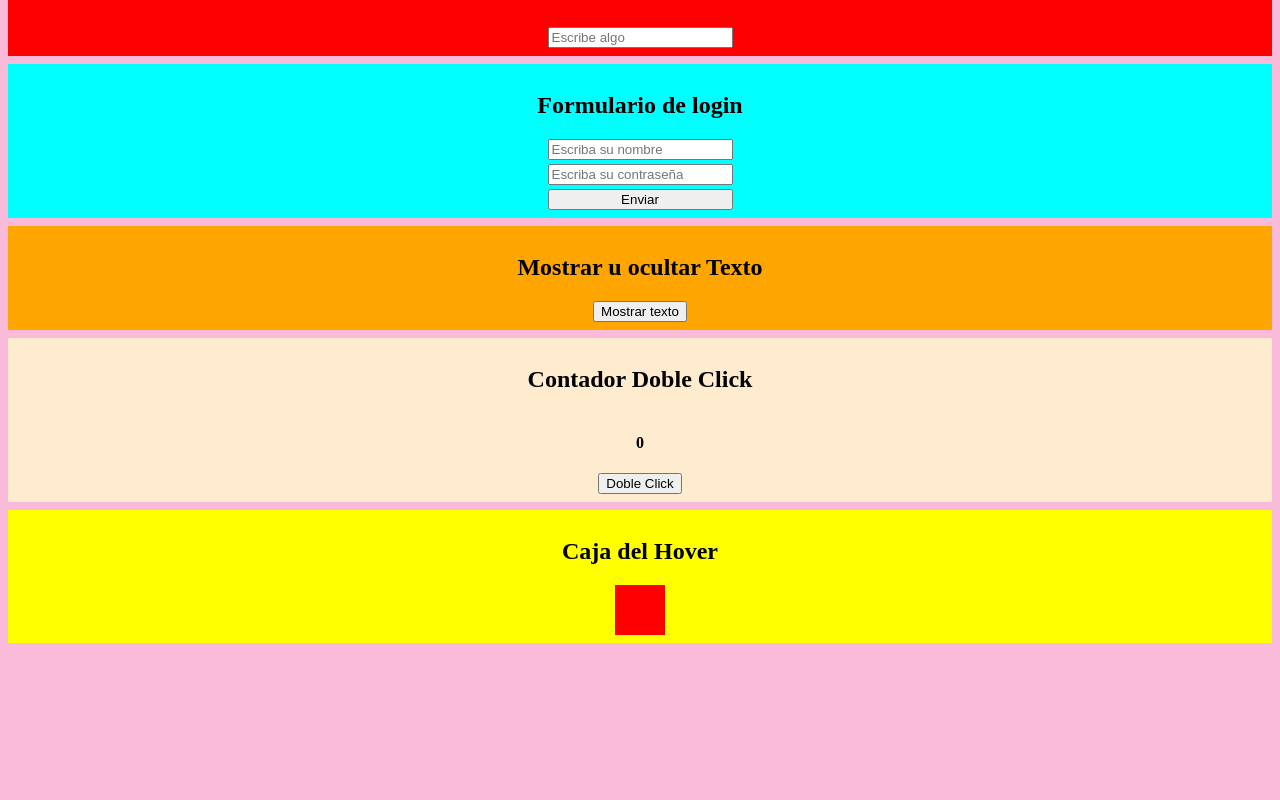
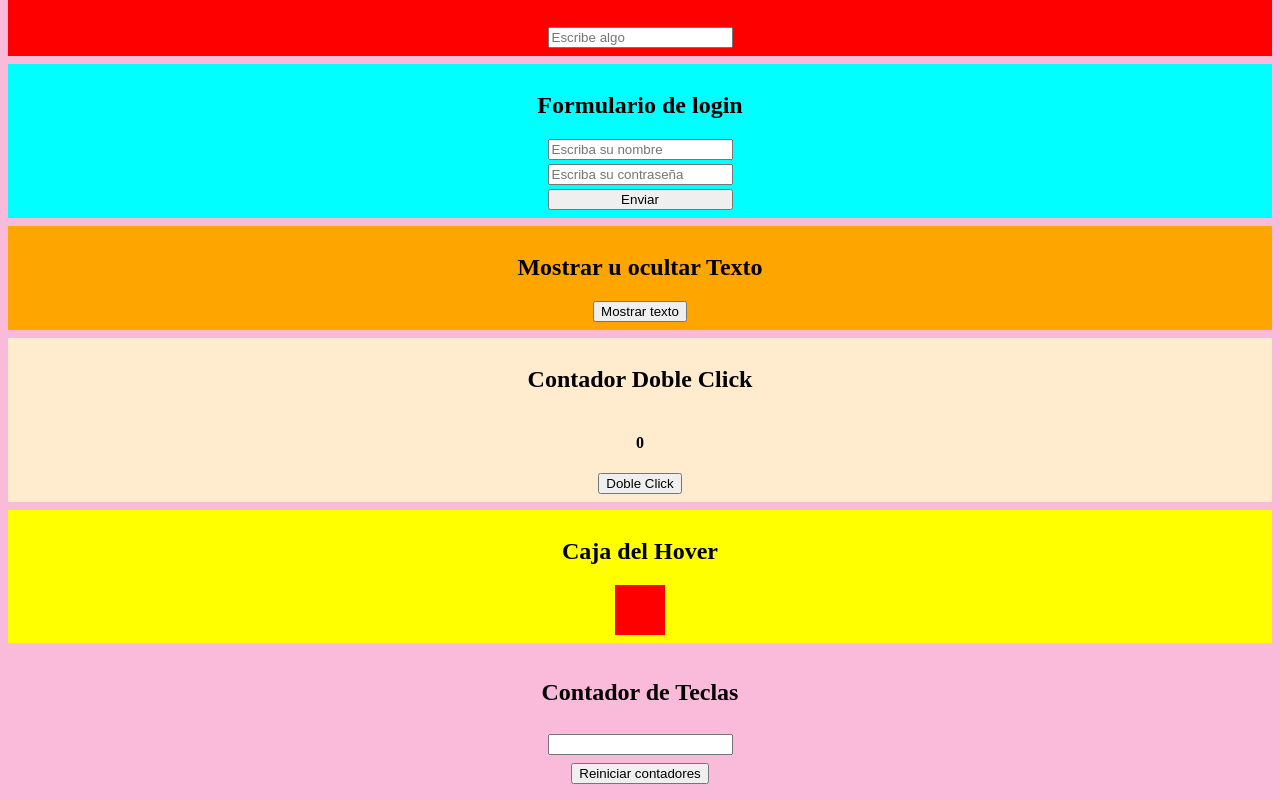
Before and after one commit to javier-ibanez-vizuete/react-events, a React (Vite) app: page / in a window 1280 px wide. Shown: the part 357-1157 px from the top of the page. Before the commit the page ends 1008 px from the top, so only its background shows below. Built offline with nearby package versions, Linux system fonts and the light colour scheme.

Commit message:
add a display for each letter typed on an input, also a display to count how many times user type at input

```diff
--- a/src/App.jsx
+++ b/src/App.jsx
@@ -3,6 +3,7 @@ import { ClicksCounter } from "./components/ClicksCounter/ClicksCounter";
 import { DobleClickCounter } from "./components/DobleClickCounter/DobleClickCounter";
 import { Form } from "./components/Form/Form";
 import { InputMirror } from "./components/InputMirror/InputMirror";
+import { KeysCounter } from "./components/KeysCounter/KeysCounter";
 import { ShowText } from "./components/ShowText/ShowText";
 
 export const App = () => {
@@ -15,6 +16,7 @@ export const App = () => {
 			<ShowText />
 			<DobleClickCounter />
 			<BoxHover />
+			<KeysCounter />
 		</>
 	);
 };
--- /dev/null
+++ b/src/components/KeysCounter/KeysCounter.css
@@ -0,0 +1,3 @@
+.keys-counter-container {
+    gap: 0.5rem;
+}
--- /dev/null
+++ b/src/components/KeysCounter/KeysCounter.jsx
@@ -0,0 +1,37 @@
+import { useState } from "react";
+import "./KeysCounter.css";
+
+export const KeysCounter = () => {
+	const [number, setNumber] = useState(0);
+	const [letter, setLetter] = useState("");
+	const [word, setWord] = useState("");
+	const onInputChange = () => {
+		setWord(event.target.value);
+		setNumber(number + 1);
+	};
+	const onInputKeyDown = (event) => {
+		setLetter(event.key);
+	};
+	const onButtonClick = () => {
+		setNumber(0);
+		setLetter("");
+		setWord("");
+	};
+
+	return (
+		<div className="keys-counter-container">
+			<h2>Contador de Teclas</h2>
+			<input
+				type="text"
+				name="input-keys-counter"
+				id="input-keys-counter"
+				onChange={onInputChange}
+				onKeyDown={onInputKeyDown}
+				value={word}
+			/>
+			{letter && <h4>{letter}</h4>}
+			{number > 0 && <h4>{number}</h4>}
+			<button onClick={onButtonClick}>Reiniciar contadores</button>
+		</div>
+	);
+};
```
